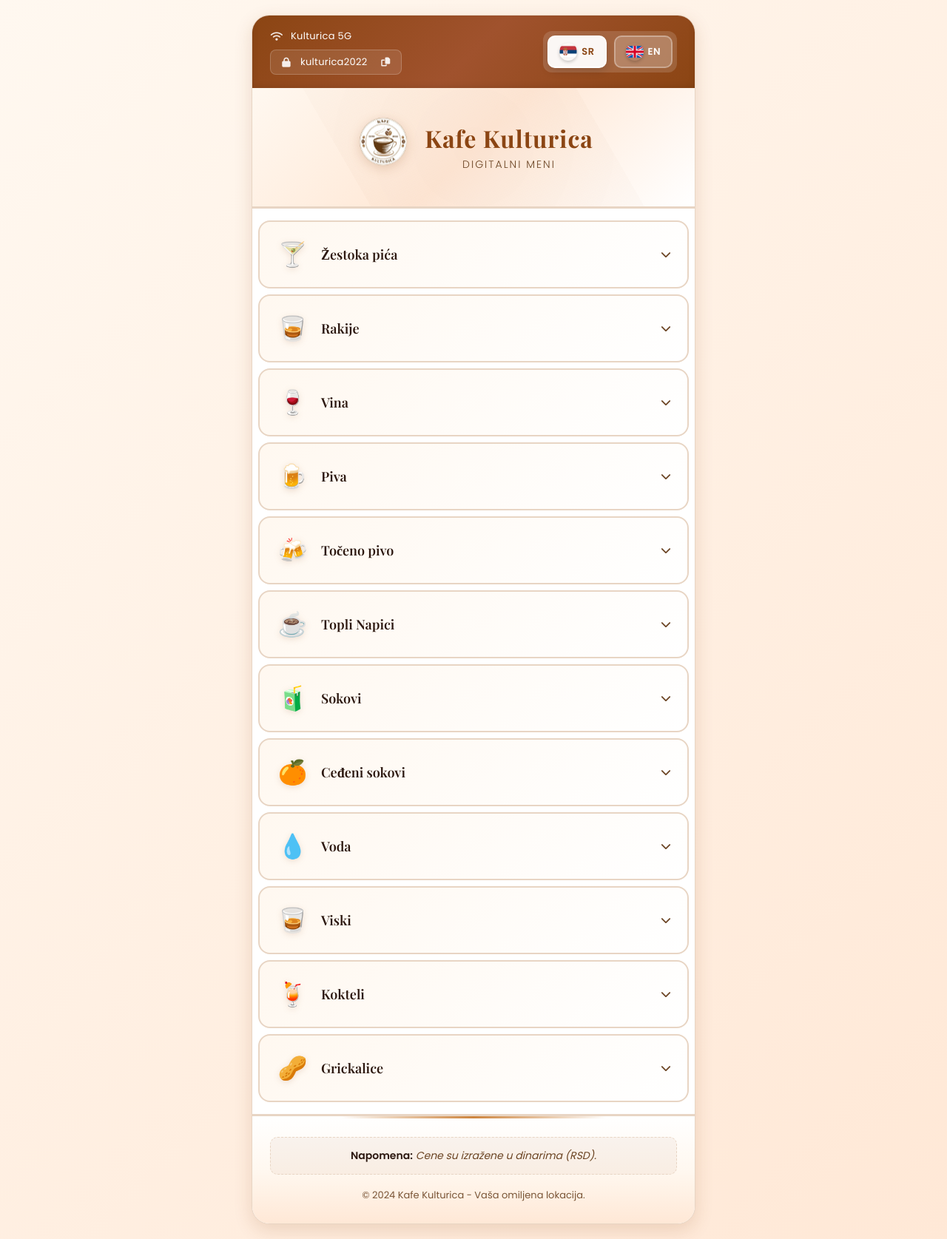
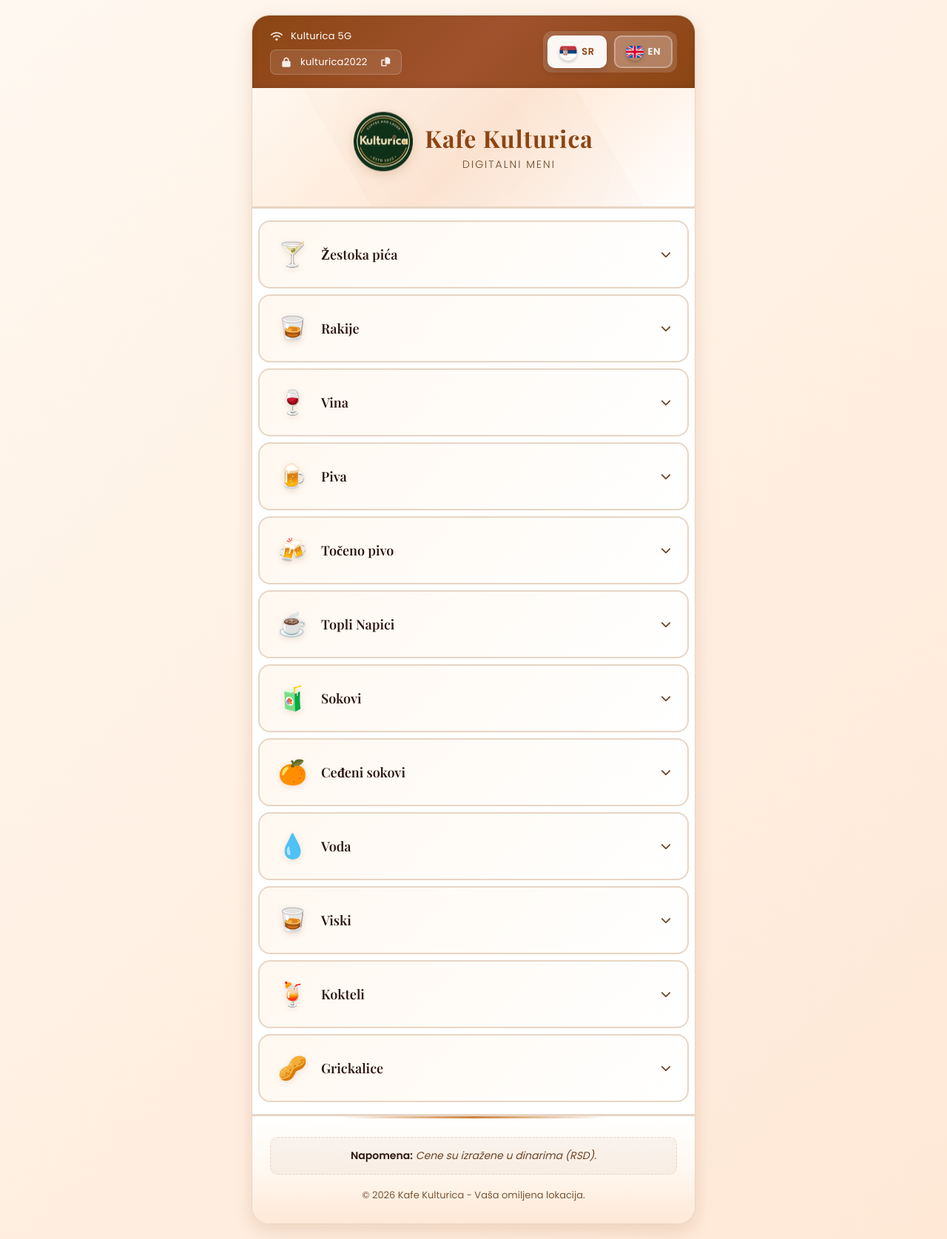
Before and after one commit to Dule998/kulturica, a plain HTML site: page index.html in a window 1280 px wide. Shown: the whole page at 74% size. Drawn offline with nearby package versions, Linux system fonts and the light colour scheme.

Commit message:
Revise index.html for digital menu updates
Updated the HTML structure and content for the digital menu.

```diff
--- a/index.html
+++ b/index.html
@@ -51,7 +51,7 @@
                 <!-- Header -->
                 <header class="menu-header">
                     <div class="logo-section">
-                        <img src="images/logo1.png" alt="Kulturica Logo" class="logo-image">
+                        <img src="images/kulturica_logo.png" alt="Kulturica Logo" class="logo-image">
                         <div class="logo-text">
                             <h1>Kafe Kulturica</h1>
                             <p id="digmeni">Digitalni Meni</p>
@@ -177,7 +177,7 @@
                     <p id="napomena" class="note">
                         <strong>Napomena:</strong> <em>Cene su izražene u dinarima (RSD).</em>
                     </p>
-                    <p class="copyright">&copy; 2024 Kafe Kulturica - Vaša omiljena lokacija.</p>
+                    <p class="copyright">&copy; 2026 Kafe Kulturica - Vaša omiljena lokacija.</p>
                 </footer>
 
             </div>
```
